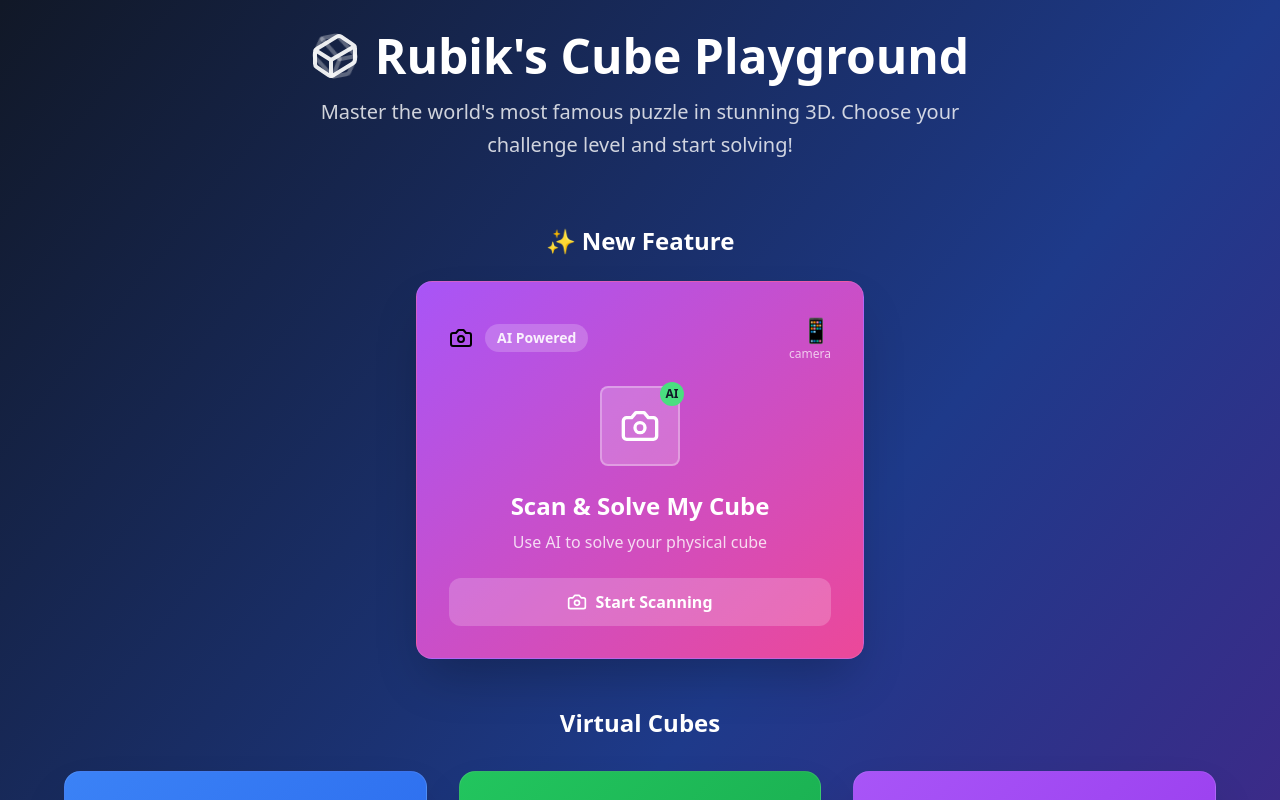
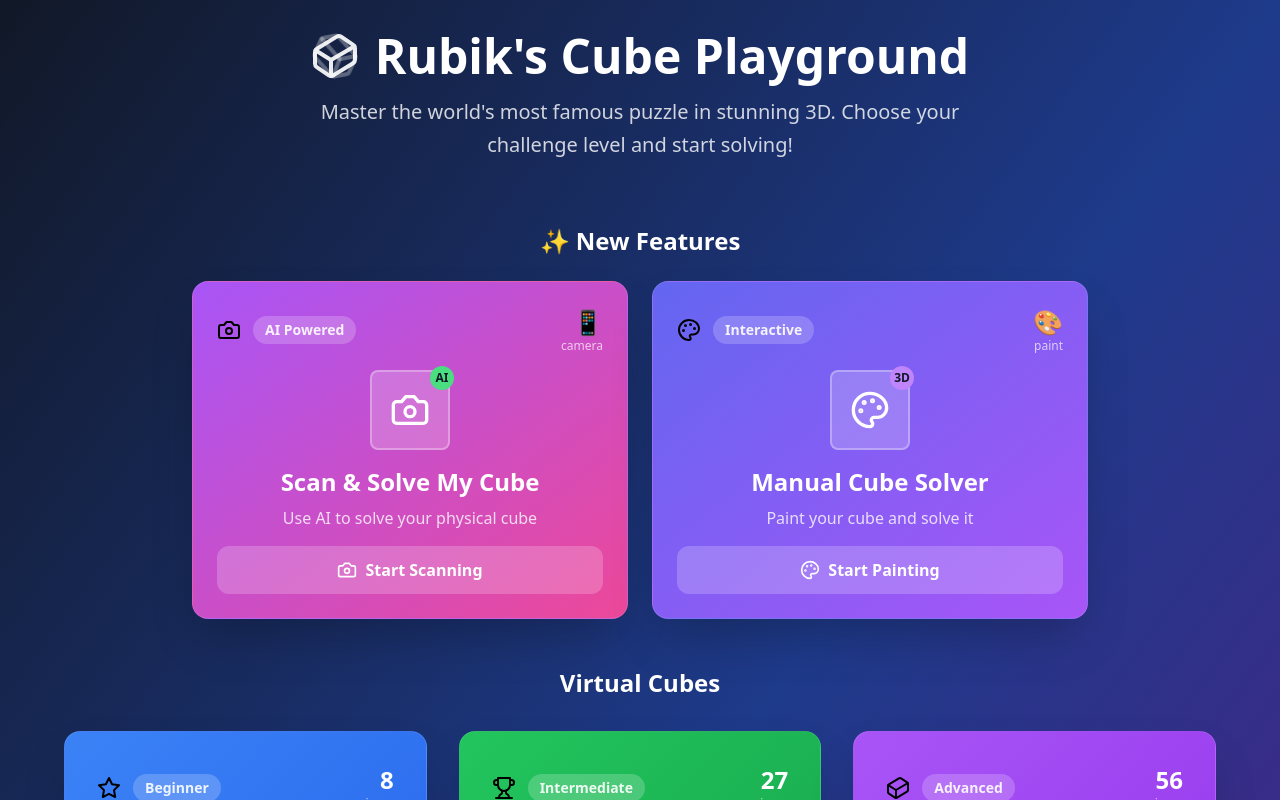
Before and after one commit to U1000000000000/CubeCanvas, a React (Vite) app: page / in a window 1280 px wide. Shown: the top 800 px of the page. Built offline with nearby package versions, Linux system fonts and the light colour scheme.

Commit message:
Updated cube.ts

```diff
--- a/src/pages/LandingPage.tsx
+++ b/src/pages/LandingPage.tsx
@@ -1,6 +1,6 @@
 import React from 'react';
 import { Link } from 'react-router-dom';
-import { Cuboid as Cube, Play, Star, Trophy, Camera } from 'lucide-react';
+import { Cuboid as Cube, Play, Star, Trophy, Camera, Palette } from 'lucide-react';
 
 export function LandingPage() {
   const cubes = [
@@ -45,6 +45,15 @@ export function LandingPage() {
     icon: <Camera className="w-6 h-6" />
   };
 
+  const manualFeature = {
+    label: 'Manual Cube Solver',
+    description: 'Paint your cube and solve it',
+    color: 'from-indigo-500 to-purple-500',
+    hoverColor: 'hover:from-indigo-600 hover:to-purple-600',
+    route: '/manual-solve',
+    icon: <Palette className="w-6 h-6" />
+  };
+
   return (
     <div className="min-h-screen bg-gradient-to-br from-gray-900 via-blue-900 to-purple-900 flex flex-col">
       {/* Header */}
@@ -68,14 +77,15 @@ export function LandingPage() {
       {/* Main Content */}
       <main className="flex-1 flex items-center justify-center p-8">
         <div className="max-w-6xl w-full">
-          {/* Scan Feature - Featured prominently */}
+          {/* New Features - Featured prominently */}
           <div className="mb-12">
-            <h2 className="text-2xl font-bold text-white text-center mb-6">✨ New Feature</h2>
-            <div className="max-w-md mx-auto">
+            <h2 className="text-2xl font-bold text-white text-center mb-6">✨ New Features</h2>
+            <div className="grid grid-cols-1 md:grid-cols-2 gap-6 max-w-4xl mx-auto">
+              {/* Scan Feature */}
               <Link
                 to={scanFeature.route}
                 className={`
-                  block p-8 rounded-2xl shadow-2xl transition-all duration-300 transform
+                  block p-6 rounded-2xl shadow-2xl transition-all duration-300 transform
                   bg-gradient-to-br ${scanFeature.color} ${scanFeature.hoverColor}
                   hover:scale-105 hover:shadow-3xl
                   border border-white/10 backdrop-blur-sm
@@ -83,7 +93,7 @@ export function LandingPage() {
                 `}
               >
                 {/* Card Header */}
-                <div className="flex items-center justify-between mb-6">
+                <div className="flex items-center justify-between mb-4">
                   <div className="flex items-center gap-3">
                     {scanFeature.icon}
                     <span className="text-sm font-semibold text-white/90 bg-white/20 px-3 py-1 rounded-full">
@@ -97,7 +107,7 @@ export function LandingPage() {
                 </div>
 
                 {/* Scan Visual */}
-                <div className="flex justify-center mb-6">
+                <div className="flex justify-center mb-4">
                   <div className="relative">
                     <div className="w-20 h-20 bg-white/20 rounded-lg border-2 border-white/30 flex items-center justify-center">
                       <Camera className="w-10 h-10 text-white" />
@@ -113,7 +123,7 @@ export function LandingPage() {
                   <h2 className="text-2xl font-bold text-white mb-2">
                     {scanFeature.label}
                   </h2>
-                  <p className="text-white/80 mb-6">
+                  <p className="text-white/80 mb-4">
                     {scanFeature.description}
                   </p>
 
@@ -121,6 +131,63 @@ export function LandingPage() {
                   <div className="flex items-center justify-center gap-2 bg-white/20 hover:bg-white/30 transition-colors duration-200 rounded-xl py-3 px-6 font-semibold text-white">
                     <Camera className="w-5 h-5" />
                     <span>Start Scanning</span>
+                  </div>
+                </div>
+
+                {/* Hover Effect Overlay */}
+                <div className="absolute inset-0 bg-white/5 rounded-2xl opacity-0 group-hover:opacity-100 transition-opacity duration-300 pointer-events-none" />
+              </Link>
+
+              {/* Manual Solve Feature */}
+              <Link
+                to={manualFeature.route}
+                className={`
+                  block p-6 rounded-2xl shadow-2xl transition-all duration-300 transform
+                  bg-gradient-to-br ${manualFeature.color} ${manualFeature.hoverColor}
+                  hover:scale-105 hover:shadow-3xl
+                  border border-white/10 backdrop-blur-sm
+                  animate-fade-in-up
+                `}
+              >
+                {/* Card Header */}
+                <div className="flex items-center justify-between mb-4">
+                  <div className="flex items-center gap-3">
+                    {manualFeature.icon}
+                    <span className="text-sm font-semibold text-white/90 bg-white/20 px-3 py-1 rounded-full">
+                      Interactive
+                    </span>
+                  </div>
+                  <div className="text-right">
+                    <div className="text-2xl font-bold text-white">🎨</div>
+                    <div className="text-xs text-white/70">paint</div>
+                  </div>
+                </div>
+
+                {/* Manual Visual */}
+                <div className="flex justify-center mb-4">
+                  <div className="relative">
+                    <div className="w-20 h-20 bg-white/20 rounded-lg border-2 border-white/30 flex items-center justify-center">
+                      <Palette className="w-10 h-10 text-white" />
+                    </div>
+                    <div className="absolute -top-1 -right-1 w-6 h-6 bg-purple-400 rounded-full flex items-center justify-center text-xs font-bold text-gray-900">
+                      3D
+                    </div>
+                  </div>
+                </div>
+
+                {/* Card Content */}
+                <div className="text-center">
+                  <h2 className="text-2xl font-bold text-white mb-2">
+                    {manualFeature.label}
+                  </h2>
+                  <p className="text-white/80 mb-4">
+                    {manualFeature.description}
+                  </p>
+
+                  {/* Play Button */}
+                  <div className="flex items-center justify-center gap-2 bg-white/20 hover:bg-white/30 transition-colors duration-200 rounded-xl py-3 px-6 font-semibold text-white">
+                    <Palette className="w-5 h-5" />
+                    <span>Start Painting</span>
                   </div>
                 </div>
 
@@ -205,6 +272,13 @@ export function LandingPage() {
             <h3 className="text-2xl font-bold text-white mb-8">Features</h3>
             <div className="grid grid-cols-1 md:grid-cols-4 gap-6 text-white/80">
               <div className="bg-white/10 backdrop-blur-sm rounded-xl p-6 border border-white/10">
+                <div className="w-12 h-12 bg-indigo-500/20 rounded-lg flex items-center justify-center mx-auto mb-4">
+                  <Palette className="w-6 h-6 text-indigo-400" />
+                </div>
+                <h4 className="font-semibold mb-2">Manual Painting</h4>
+                <p className="text-sm">Click and paint each sticker to match your physical cube</p>
+              </div>
+              <div className="bg-white/10 backdrop-blur-sm rounded-xl p-6 border border-white/10">
                 <div className="w-12 h-12 bg-purple-500/20 rounded-lg flex items-center justify-center mx-auto mb-4">
                   <Camera className="w-6 h-6 text-purple-400" />
                 </div>
--- a/src/types/cube.ts
+++ b/src/types/cube.ts
@@ -1,5 +1,5 @@
 export type Face = 'U' | 'D' | 'L' | 'R' | 'F' | 'B';
-export type CubeColor = 'white' | 'yellow' | 'red' | 'orange' | 'green' | 'blue' | 'black';
+export type CubeColor = 'white' | 'yellow' | 'red' | 'orange' | 'green' | 'blue' | 'black' | 'gray';
 
 export interface CubiePosition {
   x: number;
```
